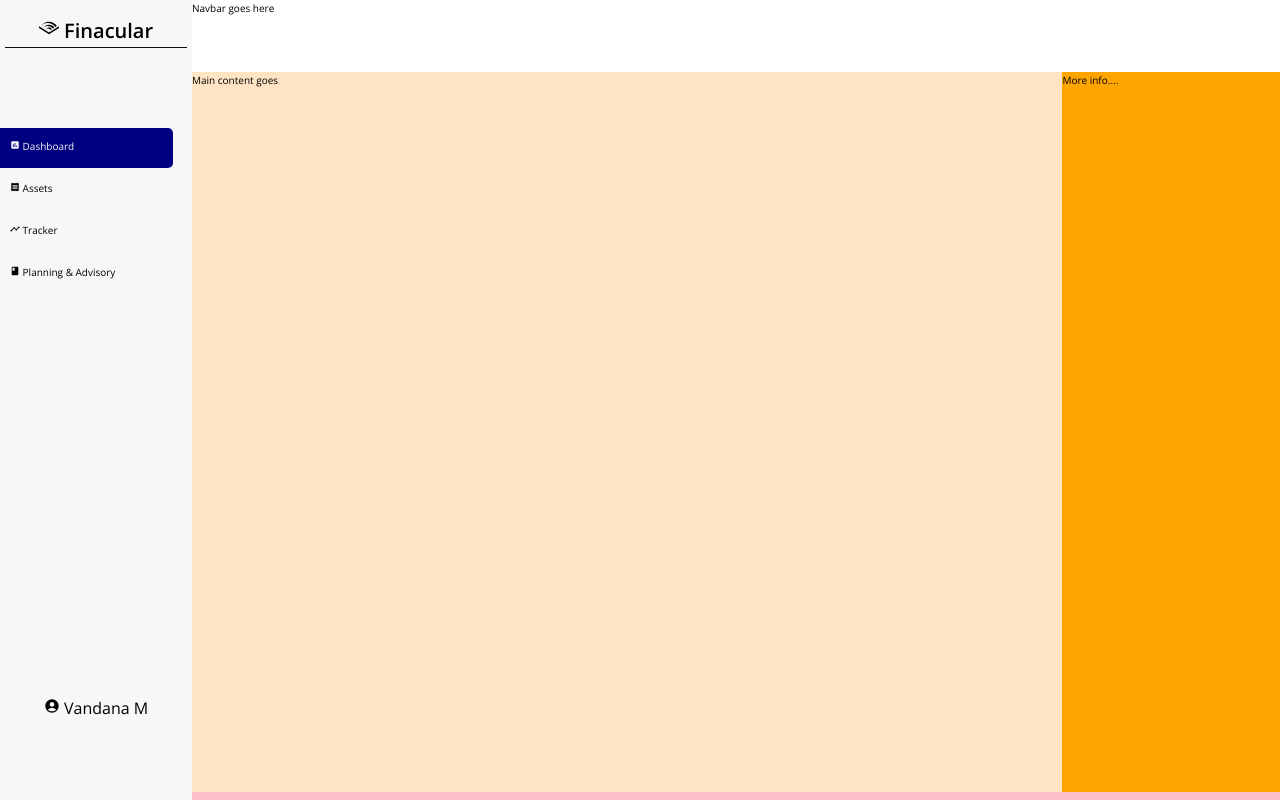
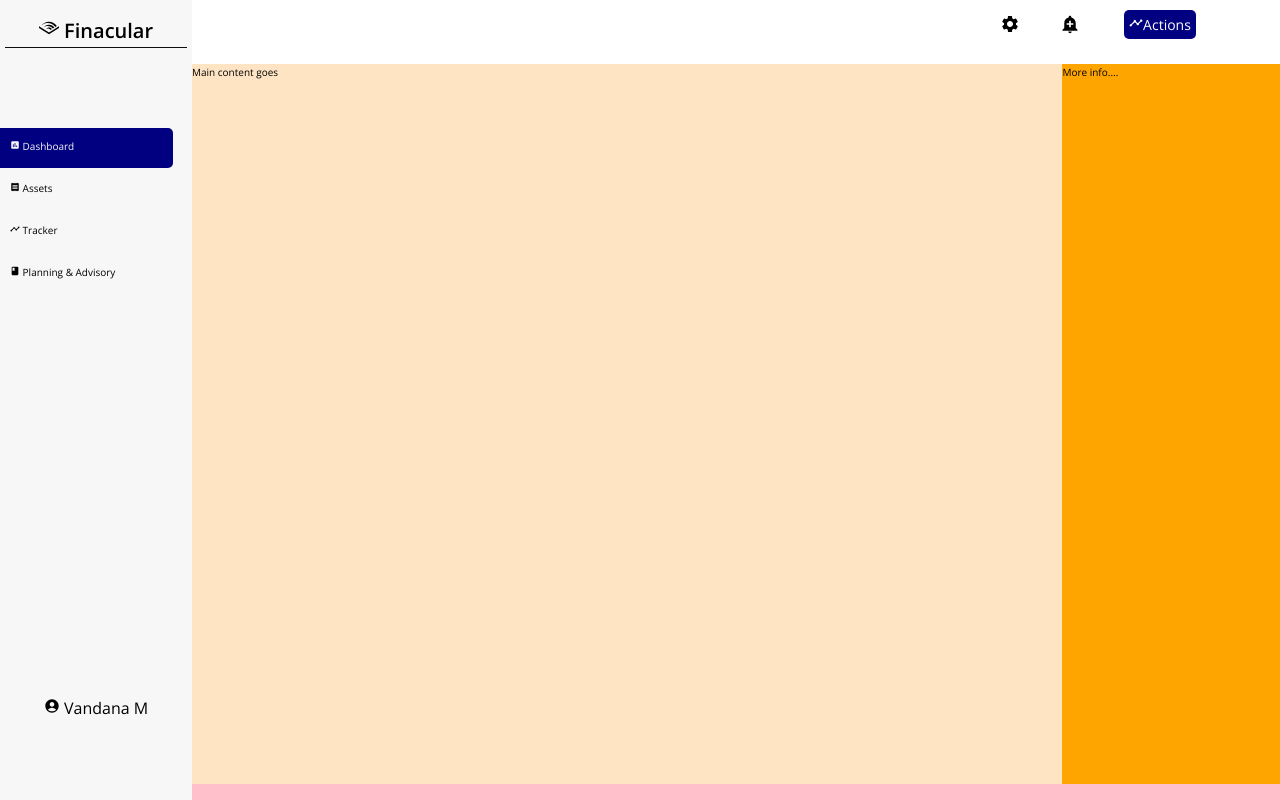
Before and after one commit to sahil-1602/finacular, a React (Create React App) app: page / in a window 1280 px wide. Built offline with nearby package versions, Linux system fonts and the light colour scheme.

Commit message:
Navbar completed

```diff
--- a/src/components/Dashboard.jsx
+++ b/src/components/Dashboard.jsx
@@ -2,6 +2,7 @@ import React from 'react';
 import Sidebar from './Sidebar'
 import '../sass/_main.scss';
 import useToggleState from '../hooks/useToggleState'
+import Navbar from './Navbar';
 
 export default function Dashboard() {
     // const [isOpen, toggleChange] = useToggleState(true);
@@ -16,7 +17,7 @@ export default function Dashboard() {
             </div>
             <div className="dashboard--content" >
                 <div className="dashboard--content-nav">
-                    Navbar goes here
+                    <Navbar/>
                 </div>
                 <div className="dashboard--content-main">
                     <div className="dashboard--content-main-chart">
--- /dev/null
+++ b/src/components/Navbar.jsx
@@ -0,0 +1,14 @@
+import React from 'react'
+import { MdSettings } from "react-icons/md";
+import { MdAddAlert } from "react-icons/md";
+import {MdTimeline} from "react-icons/md";
+
+export default function Navbar() {
+    return (
+        <div className="nav">
+            <div className="nav--settings"><MdSettings/></div>
+            <div className="nav--notify"><MdAddAlert/></div>
+            <div className="nav-btn"><a className="btn" href="#"><MdTimeline/>Actions</a></div>
+        </div>
+    )
+}
--- a/src/sass/_components.scss
+++ b/src/sass/_components.scss
@@ -17,7 +17,7 @@
     height: 100%;
     background-color: pink;
     &-nav {
-      height: 9%;
+      height: 8%;
       background-color: #fff;
     }
     &-main {
@@ -117,3 +117,62 @@
     left: 1;
   }
 }
+
+////////////////////////////////
+//NAVBAR
+
+.nav{
+  display: flex;
+  justify-content: flex-end;
+  padding: 1rem;
+  padding-right: 6rem;
+  align-items: center;
+
+  &--settings{
+    font-size: 2rem;
+    margin: 0 2rem;
+    cursor: pointer;
+    transition: all .2s;
+
+    &:hover{
+      color: $color-navyblue;
+    }
+  }
+
+  &--notify{
+    margin: 0 2rem;
+    font-size: 2rem;
+    cursor: pointer;
+    transition: all .2s;
+
+
+    &:hover{
+      color: $color-navyblue;
+    }
+  }
+
+  &-btn{
+    cursor: pointer;
+    margin-top: .4rem;
+    width: 12rem;
+    height: 3rem;
+    text-align: center;
+  }
+}
+
+.btn:link, .btn:visited{
+  text-decoration: none;
+  width: 100%;
+  height: 100%;
+  background-color: $color-navyblue;
+  border-radius: .5rem;
+  color: #fff;
+  padding: .5rem;
+  font-size: 1.4rem;
+  transition: all .2s ease-in;
+
+  &:hover{
+    background-color: #fff;
+    color: $color-navyblue;
+  }
+}
```
